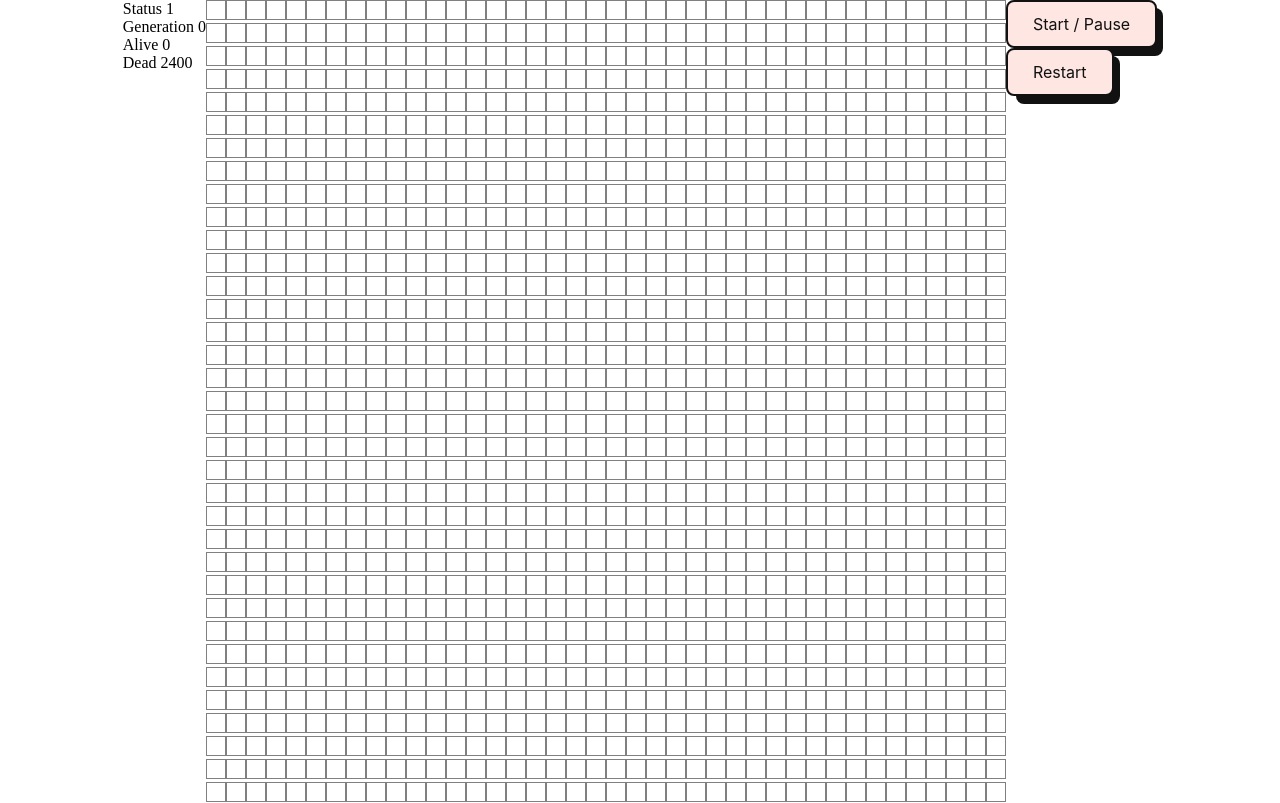
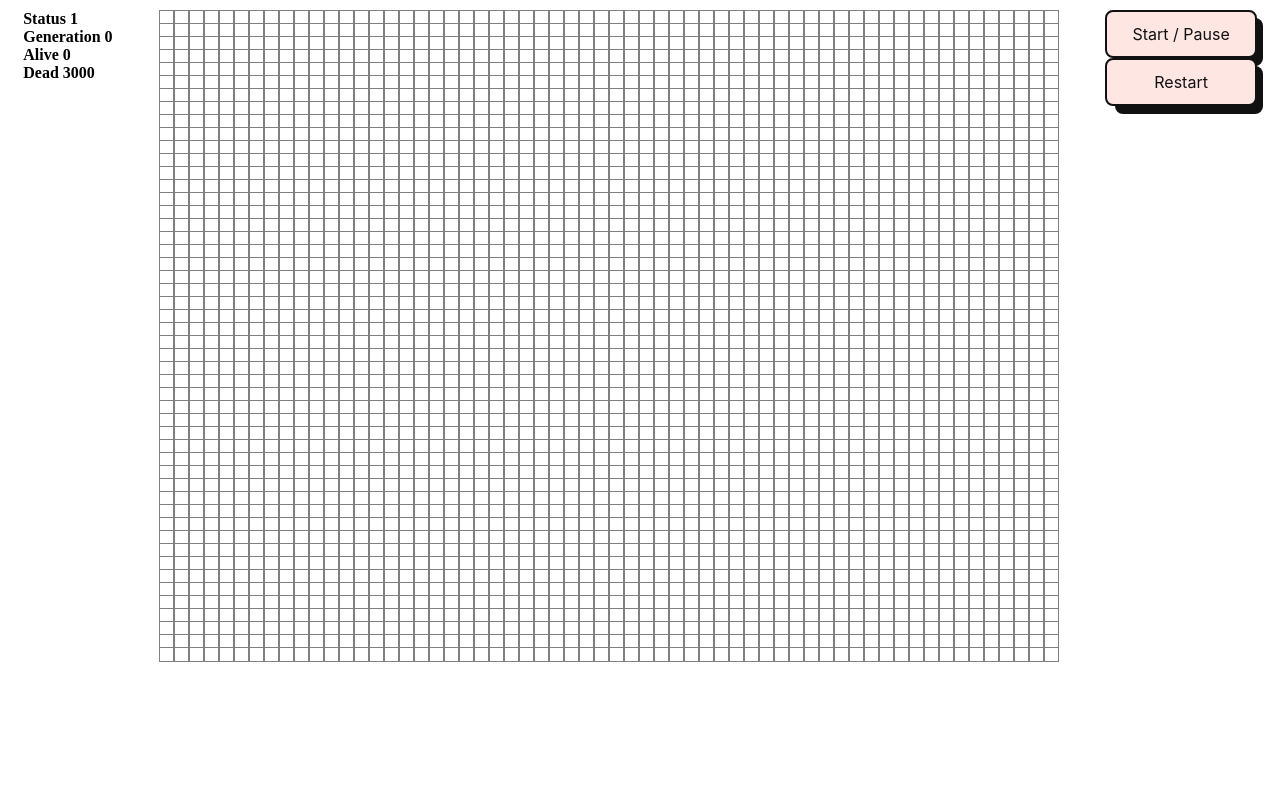
Before and after one commit to Chikitica/angular_game_of_life, an Angular app: page / in a window 1280 px wide. Shown: the top 803 px of the page. Built offline with nearby package versions, Linux system fonts and the light colour scheme.

Commit message:
Add styles adjusting board size.

```diff
--- a/src/app/app.component.html
+++ b/src/app/app.component.html
@@ -8,8 +8,8 @@
 
   <div class="board">
     <div *ngFor="let col of numCols | numToArray">
-      <div class="column" *ngFor="let row of numRows | numToArray">
-        <button class="cell" (click)="onClick(row, col)" [ngClass]="{ alive: board.status(row, col) === 1 }"></button>
+      <div class="column" *ngFor="let row of numRows | numToArray" style="margin-top: -5px;">
+        <button class="cell" (click)="onClick(row, col)" [ngClass]="{ alive: board.status(row, col) == 1 }"></button>
       </div>
     </div>
   </div>
--- a/src/app/app.component.scss
+++ b/src/app/app.component.scss
@@ -3,21 +3,35 @@ body {
   font-family: Roboto, 'Helvetica Neue', sans-serif;
   background: #eee;
 }
-.container {
+
+.container{
   display: flex;
-  flex-direction: row;
+  flex-flow: row wrap;
+  row-gap: 10px;
+  justify-content: space-around;
+}
 
+.status{
+  font-weight: bold;
+  font-size: medium;
+}
+
+.controls, .status{
+  display: flex;
+  flex-direction: column;
+  justify-content: flex-start;
+  margin-top: 10px;
 }
 
 .board {
   display: flex;
   flex-direction: row;
+  margin-top: 15px;
 }
 
 .board button.cell {
-  width: 20px;
-  height: 20px;
-
+  width: 15px;
+  height: 15px;
   background-color: white;
   border: 1px solid gray;
 }
--- a/src/app/app.component.ts
+++ b/src/app/app.component.ts
@@ -18,8 +18,8 @@ export class AppComponent implements OnInit{
 
 
   constructor(){
-    this.numCols = 40;
-    this.numRows = 60;
+    this.numCols = 60;
+    this.numRows = 50;
     this.generation = 0;
     this.gameStatus = 1;
     this.board = new Board(this.numRows, this.numCols);
@@ -32,8 +32,7 @@ export class AppComponent implements OnInit{
       this.generation++;
       this.board.checkVitals();
     }
-
-   }, 400)
+   }, 100)
 
   }
 
--- a/src/styles.scss
+++ b/src/styles.scss
@@ -5,8 +5,3 @@
   margin: 0;
   padding: 0;
 }
-
-body {
-  display: flex;
-  justify-content: center;
-}
```
